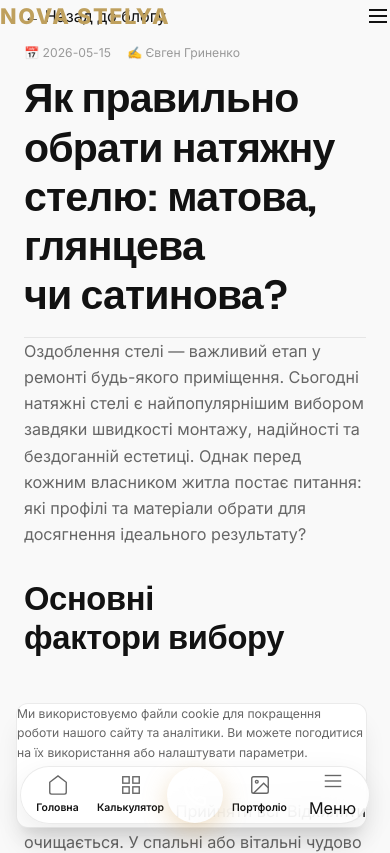
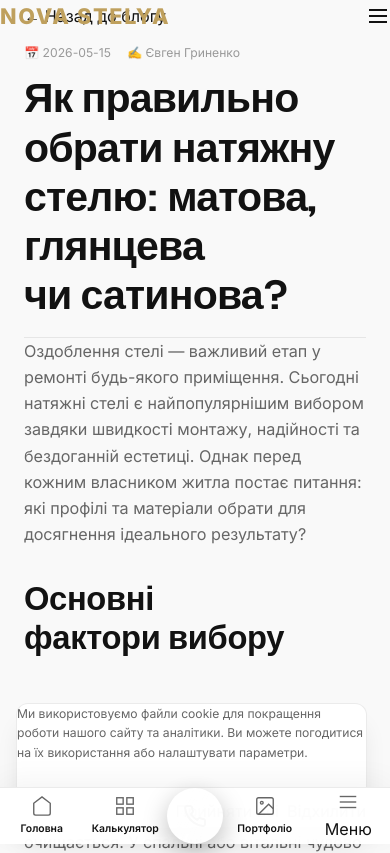
Before and after one commit to aicodeassist/novastelya, a Next.js app: page /uk/blog/how-to-choose-stretch-ceiling in a window 390 px wide. Shown: the top 853 px of the page. Built offline with nearby package versions, Linux system fonts and the light colour scheme.

Commit message:
fix: resolve mobile menu z-index overlaps, class conflicts, and enhance design

```diff
--- a/src/components/layout/Header/BottomSheet.module.css
+++ b/src/components/layout/Header/BottomSheet.module.css
@@ -3,7 +3,7 @@
     position: fixed;
     inset: 0;
     background-color: rgba(0, 0, 0, 0.4);
-    z-index: 1001;
+    z-index: 1300;
     opacity: 0;
     pointer-events: none;
     backdrop-filter: blur(2px);
@@ -20,7 +20,7 @@
     bottom: 0;
     left: 0;
     right: 0;
-    z-index: 1002;
+    z-index: 1301;
     background-color: var(--color-bg-secondary);
     border-radius: 28px 28px 0 0;
     padding: 0 1.5rem calc(1.5rem + env(safe-area-inset-bottom));
--- a/src/components/layout/Header/Header.module.css
+++ b/src/components/layout/Header/Header.module.css
@@ -4,7 +4,7 @@
     top: 0;
     left: 0;
     right: 0;
-    z-index: 100;
+    z-index: 1200;
     width: 100%;
     background-color: transparent;
     border-bottom: 1px solid transparent;
@@ -288,17 +288,17 @@
       padding-top: 90px;
       padding-left: var(--space-lg);
       padding-right: var(--space-lg);
-      padding-bottom: var(--space-xl);
+      padding-bottom: calc(100px + env(safe-area-inset-bottom));
       overflow-y: auto;
       overscroll-behavior: contain;
       -webkit-overflow-scrolling: touch;
       background-color: var(--color-bg);
       border-top: none;
       border-bottom: 1px solid var(--color-border);
-      z-index: 99;
+      z-index: 1050;
       transform: translate3d(0, 0, 0);
       -webkit-transform: translate3d(0, 0, 0);
-      animation: mobileMenuFade var(--transition-normal) var(--ease-premium);
+      animation: mobileMenuSlideDown var(--transition-slow) var(--ease-premium);
     }
 
     :global([data-theme="dark"]) .mobileMenu {
@@ -312,31 +312,50 @@
       gap: var(--space-md);
     }
 
-    .mobileNavList a {
-      font-size: var(--text-base);
-      color: var(--color-text);
-      font-weight: var(--font-weight-medium);
-      display: block;
+    .mobileNavList > li {
+      opacity: 0;
+      animation: mobileLinkFadeIn var(--transition-slow) var(--ease-premium) forwards;
     }
 
-    .mobileNavItem {
+    .mobileNavList > li:nth-child(1) { animation-delay: 0.1s; }
+    .mobileNavList > li:nth-child(2) { animation-delay: 0.14s; }
+    .mobileNavList > li:nth-child(3) { animation-delay: 0.18s; }
+    .mobileNavList > li:nth-child(4) { animation-delay: 0.22s; }
+    .mobileNavList > li:nth-child(5) { animation-delay: 0.26s; }
+    .mobileNavList > li:nth-child(6) { animation-delay: 0.3s; }
+    .mobileNavList > li:nth-child(7) { animation-delay: 0.34s; }
+    .mobileNavList > li:nth-child(8) { animation-delay: 0.38s; }
+    .mobileNavList > li:nth-child(9) { animation-delay: 0.42s; }
+    .mobileNavList > li:nth-child(10) { animation-delay: 0.46s; }
+
+    .mobileNavList > li > a,
+    .mobileNavButton {
+      font-family: var(--font-family-serif);
+      font-size: clamp(1.35rem, 5vw, 1.75rem);
+      font-weight: 800;
+      color: var(--color-text);
+      text-decoration: none;
+      padding: 0.4rem 0;
+      transition: color var(--transition-fast), transform var(--transition-fast);
+      display: flex;
+      align-items: center;
+      justify-content: space-between;
+      width: 100%;
+      background: none;
+      border: none;
+      cursor: pointer;
+    }
+
+    .mobileNavList > li > a:active,
+    .mobileNavButton:active {
+      color: var(--color-gold);
+      transform: translateX(4px);
+    }
+
+    .mobileMenuNavItem {
       display: flex;
       flex-direction: column;
       width: 100%;
-    }
-
-    .mobileNavButton {
-      display: flex;
-      justify-content: space-between;
-      align-items: center;
-      width: 100%;
-      padding: 0;
-      font-size: var(--text-base);
-      color: var(--color-text);
-      font-weight: var(--font-weight-medium);
-      background: none;
-      border: none;
-      cursor: pointer;
     }
 
     .mobileChevron {
@@ -501,29 +520,27 @@
   @media (max-width: 1024px) {
     .mobileNav {
       position: fixed;
-      bottom: 1.25rem;
-      left: 1.25rem;
-      right: 1.25rem;
-      z-index: 1000;
-      background: rgba(255, 255, 255, 0.85);
-      backdrop-filter: blur(20px);
-      -webkit-backdrop-filter: blur(20px);
-      border: 1px solid var(--color-border);
-      border-radius: var(--radius-xl);
-      padding: 0.5rem 0.75rem;
+      bottom: 0;
+      left: 0;
+      right: 0;
+      z-index: 1100;
+      background: rgba(255, 255, 255, 0.96);
+      backdrop-filter: blur(25px);
+      -webkit-backdrop-filter: blur(25px);
+      border-top: 1px solid var(--color-border);
+      padding: 0.5rem 1rem calc(0.5rem + env(safe-area-inset-bottom));
       display: flex;
       justify-content: space-between;
       align-items: center;
-      box-shadow: 0 10px 30px rgba(0, 0, 0, 0.08);
+      box-shadow: 0 -5px 30px rgba(0, 0, 0, 0.05);
       transform: translate3d(0, 0, 0);
       -webkit-transform: translate3d(0, 0, 0);
-      transition: transform var(--transition-normal), bottom var(--transition-normal);
     }
 
     :global([data-theme="dark"]) .mobileNav {
-      background: rgba(15, 17, 23, 0.85);
-      border-color: rgba(255, 255, 255, 0.08);
-      box-shadow: 0 10px 35px rgba(0, 0, 0, 0.4);
+      background: rgba(10, 11, 14, 0.96);
+      border-top-color: rgba(255, 255, 255, 0.1);
+      box-shadow: 0 -5px 30px rgba(0, 0, 0, 0.3);
     }
 
     .mobileNavItem {
@@ -566,17 +583,17 @@
     .mobileCallTrigger {
       width: 56px;
       height: 56px;
-      background: linear-gradient(135deg, var(--color-gold) 0%, #c59b27 100%);
+      background-color: var(--color-text);
       border-radius: 50%;
       display: flex;
       align-items: center;
       justify-content: center;
       margin-top: -28px;
-      box-shadow: 0 8px 25px rgba(212, 163, 89, 0.35);
-      border: 4px solid var(--color-bg-secondary);
-      transition: transform var(--transition-fast) var(--ease-premium);
+      box-shadow: 0 8px 25px rgba(0, 0, 0, 0.25);
+      border: 4px solid var(--color-bg);
+      transition: transform var(--transition-fast) var(--ease);
       position: relative;
-      z-index: 1001;
+      z-index: 1101;
       overflow: hidden;
       flex-shrink: 0;
     }
@@ -609,7 +626,7 @@
     }
 
     .mobileCallTrigger svg {
-      stroke: white;
+      stroke: var(--color-bg);
       width: 24px;
       height: 24px;
       fill: none;
@@ -638,14 +655,23 @@
     }
   }
 
-  @keyframes mobileMenuFade {
+  @keyframes mobileMenuSlideDown {
+    from {
+      transform: translate3d(0, -100%, 0);
+    }
+    to {
+      transform: translate3d(0, 0, 0);
+    }
+  }
+
+  @keyframes mobileLinkFadeIn {
     from {
       opacity: 0;
-      transform: translateY(12px);
+      transform: translate3d(-15px, 0, 0);
     }
     to {
       opacity: 1;
-      transform: translateY(0);
+      transform: translate3d(0, 0, 0);
     }
   }
 }
--- a/src/components/layout/Header/Header.tsx
+++ b/src/components/layout/Header/Header.tsx
@@ -358,6 +358,7 @@ export function Header({ currentCity: propCity, locale: propLocale }: HeaderProp
           </button>
         </div>
       </div>
+    </header>
 
       {/* Mobile Menu */}
       {mobileMenuOpen && (
@@ -370,7 +371,7 @@ export function Header({ currentCity: propCity, locale: propLocale }: HeaderProp
             </li>
 
             {/* Collapsible Services for Mobile */}
-            <li className={styles.mobileNavItem}>
+            <li className={styles.mobileMenuNavItem}>
               <button
                 type="button"
                 className={styles.mobileNavButton}
@@ -500,7 +501,6 @@ export function Header({ currentCity: propCity, locale: propLocale }: HeaderProp
           </ul>
         </div>
       )}
-    </header>
 
       {/* Mobile Bottom Navigation Bar */}
       <nav className={styles.mobileNav} aria-label={locale === "uk" ? "Мобільна навігація" : "Мобильная навигация"}>
```
